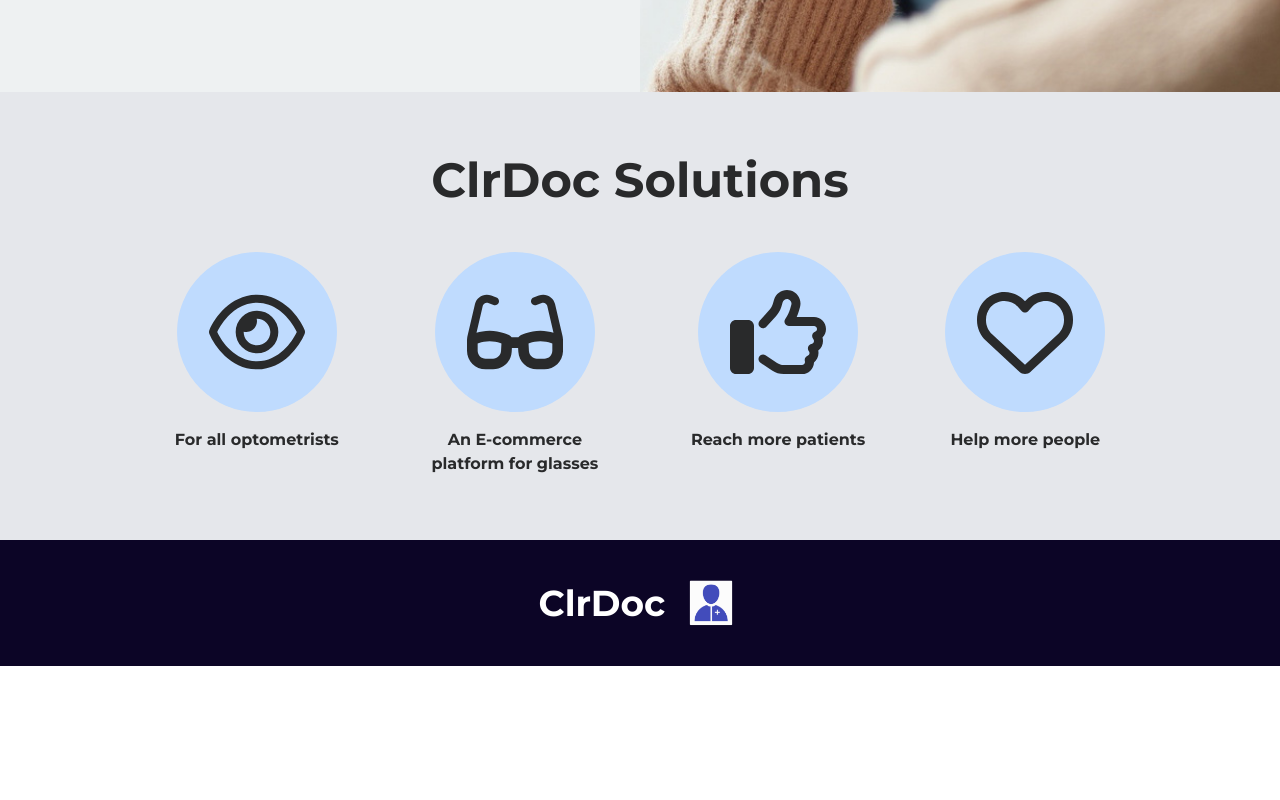
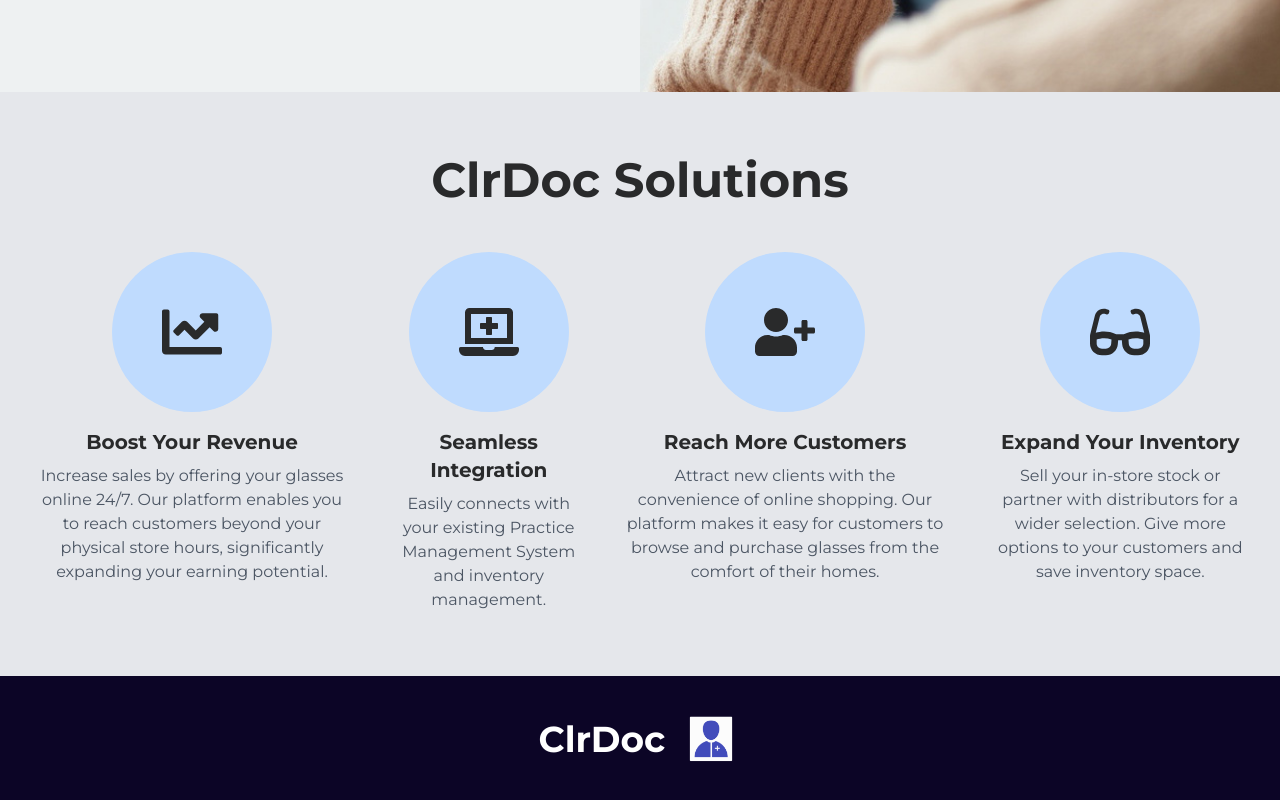
Before and after one commit to HunterKnott/clrdoc, a Next.js app: page / in a window 1280 px wide. Shown: the part 708-1508 px from the top of the page. Before the commit the page ends 1374 px from the top, so only its background shows below. Built offline with nearby package versions, Linux system fonts and the light colour scheme; no server answers.

Commit message:
edited some wording on the about section

```diff
--- a/app/page.jsx
+++ b/app/page.jsx
@@ -1,23 +1,40 @@
 import Link from 'next/link';
 import NavBar from './NavBar';
 import Footer from './Footer';
-import { FaRegEye, FaGlasses, FaRegThumbsUp, FaRegHeart } from "react-icons/fa6";
+import { FaChartLine, FaGlasses, FaUserPlus, FaLaptopMedical } from "react-icons/fa";
 
-const SolutionItem = ({ icon: Icon, text }) => (
-  <div className='flex flex-row md:flex-col items-center'>
-    <div className='w-40 h-40 bg-blue-200 rounded-full flex items-center justify-center'>
-      <Icon className='text-8xl'/>
+const SolutionItem = ({ icon: Icon, text, subtext }) => (
+  <div className='flex flex-col items-center max-w-xs'>
+    <div className='w-40 h-40 bg-blue-200 rounded-full flex items-center justify-center mb-4'>
+      <Icon className='text-6xl text-blue-600'/>
     </div>
-    <p className='font-bold ml-4 md:ml-0 md:mt-4 md:text-center md:max-w-[12rem]'>{text}</p>
+    <h3 className='font-bold text-xl mb-2 text-center'>{text}</h3>
+    <p className='text-center text-gray-600'>{subtext}</p>
   </div>
 );
 
 export default function Home() {
   const solutions = [
-    { icon: FaRegEye, text: "For all optometrists" },
-    { icon: FaGlasses, text: "An E-commerce platform for glasses" },
-    { icon: FaRegThumbsUp, text: "Reach more patients" },
-    { icon: FaRegHeart, text: "Help more people" },
+    {
+      icon: FaChartLine,
+      text: "Boost Your Revenue",
+      subtext: "Increase sales by offering your glasses online 24/7. Our platform enables you to reach customers beyond your physical store hours, significantly expanding your earning potential."
+    },
+    {
+      icon: FaLaptopMedical,
+      text: "Seamless Integration",
+      subtext: "Easily connects with your existing Practice Management System and inventory management."
+    },
+    {
+      icon: FaUserPlus,
+      text: "Reach More Customers",
+      subtext: "Attract new clients with the convenience of online shopping. Our platform makes it easy for customers to browse and purchase glasses from the comfort of their homes."
+    },
+    {
+      icon: FaGlasses,
+      text: "Expand Your Inventory",
+      subtext: "Sell your in-store stock or partner with distributors for a wider selection. Give more options to your customers and save inventory space."
+    },
   ];
 
   return (
@@ -45,7 +62,7 @@
       </div>
       <div id="clrdoc-solutions" className='w-full text-center py-16 bg-gray-200'>
         <h2 className='font-bold mb-12 px-4 text-4xl md:text-5xl'>ClrDoc Solutions</h2>
-        <div className='flex flex-col md:flex-row justify-center gap-20 px-4 md:px-0'>
+        <div className='flex flex-col md:flex-row justify-center gap-12 px-4 md:px-8'>
           {solutions.map((solution, index) => (
             <SolutionItem key={index} {...solution} />
           ))}
```
